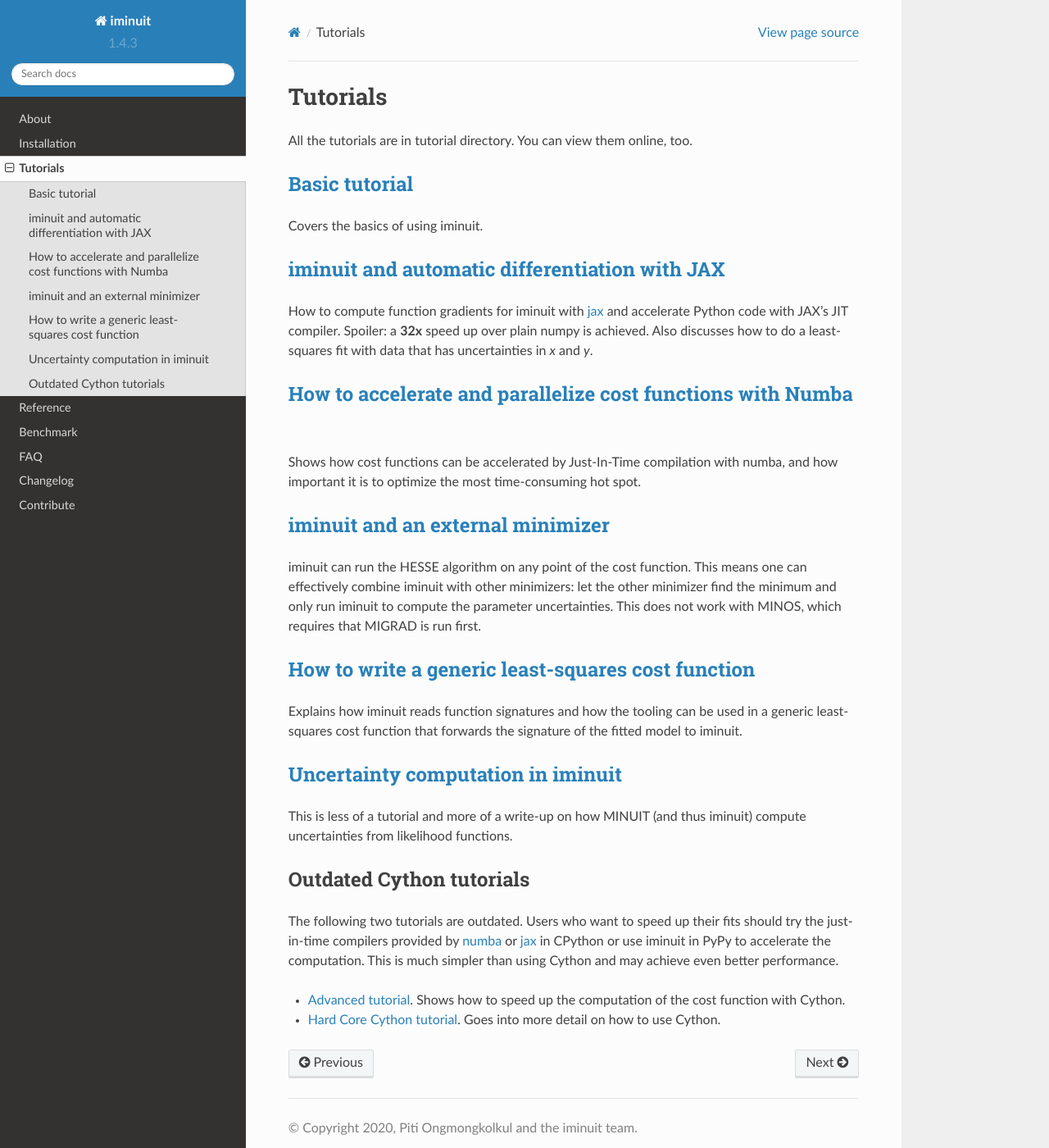
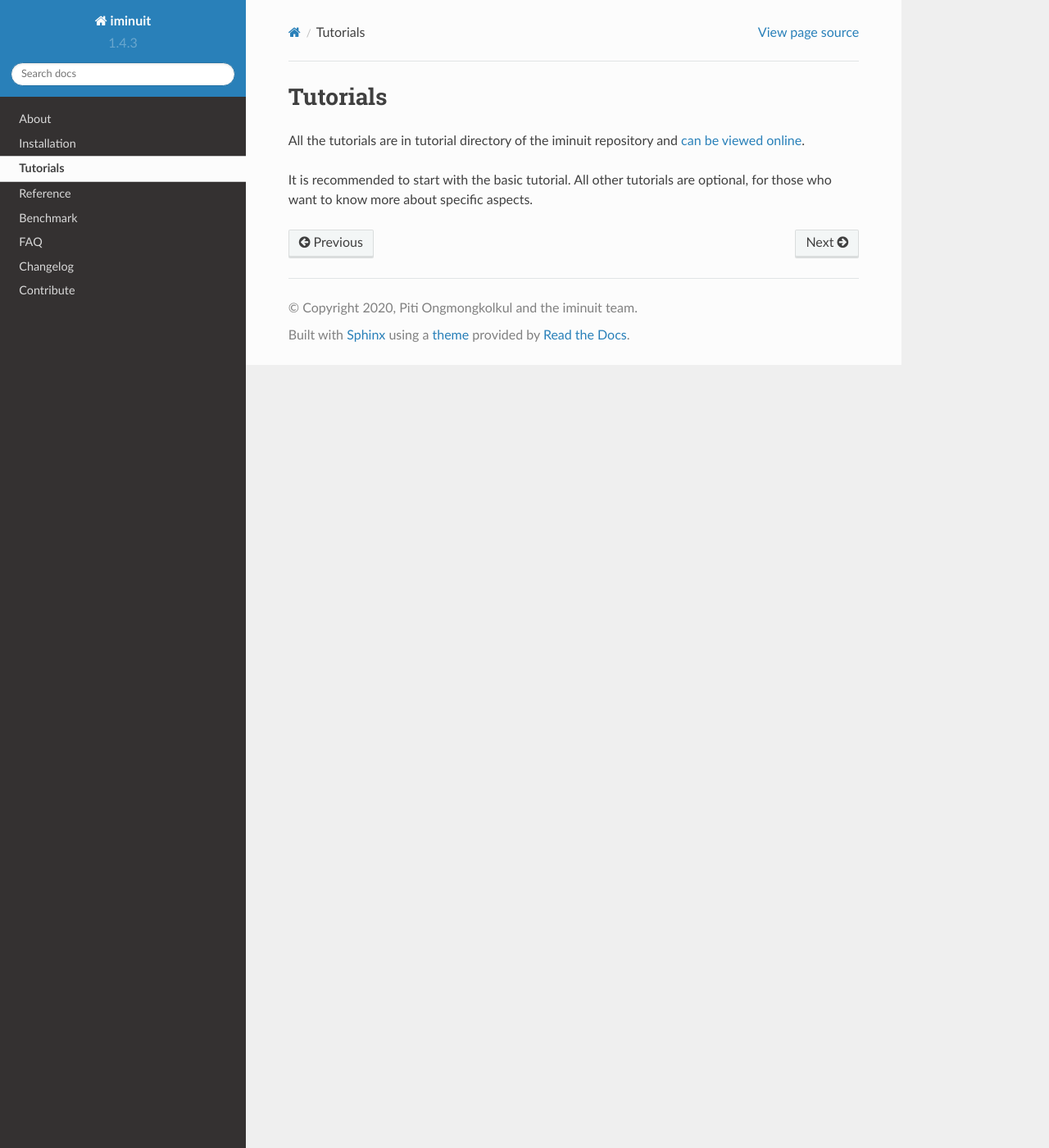
Before and after one commit to scikit-hep/iminuit, a Sphinx documentation site: the page built from doc/tutorials.rst, in a window 1280 px wide and 1400 px high. Shown: the whole window at 82% size. Built offline with Sphinx 7.4.7 and the Read the Docs theme 2.0.0, drawn with Linux system fonts in a browser that asks for light colours; the version number is read from the project's files by our own code.

Commit message:
update tutorial page

```diff
--- a/doc/tutorials.rst
+++ b/doc/tutorials.rst
@@ -5,45 +5,6 @@
 Tutorials
 =========
 
-All the tutorials are in tutorial directory. You can view them online, too.
+All the tutorials are in tutorial directory of the iminuit repository and `can be viewed online <http://nbviewer.ipython.org/urls/raw.github.com/scikit-hep/iminuit/master/tutorial/>`_.
 
-`Basic tutorial <http://nbviewer.ipython.org/urls/raw.github.com/scikit-hep/iminuit/master/tutorial/basic_tutorial.ipynb>`_
----------------------------------------------------------------------------------------------------------------------------------
-
-Covers the basics of using iminuit.
-
-`iminuit and automatic differentiation with JAX <http://nbviewer.ipython.org/urls/raw.github.com/scikit-hep/iminuit/master/tutorial/automatic_differentiation.ipynb>`_
-----------------------------------------------------------------------------------------------------------------------------------------------------------------------
-
-How to compute function gradients for iminuit with jax_ and accelerate Python code with JAX's JIT compiler. Spoiler: a **32x** speed up over plain numpy is achieved. Also discusses how to do a least-squares fit with data that has uncertainties in *x* and *y*.
-
-`How to accelerate and parallelize cost functions with Numba <http://nbviewer.ipython.org/urls/raw.github.com/scikit-hep/iminuit/master/tutorial/jit_compilation_andparallelization_with_numba.ipynb>`_
----------------------------------------------------------------------------------------------------------------------------------------------------------------------------------------------------------
-
-Shows how cost functions can be accelerated by Just-In-Time compilation with numba, and how important it is to optimize the most time-consuming hot spot.
-
-`iminuit and an external minimizer <http://nbviewer.ipython.org/urls/raw.github.com/scikit-hep/iminuit/master/tutorial/iminuit_and_external_minimizer.ipynb>`_
---------------------------------------------------------------------------------------------------------------------------------------------------------------
-
-iminuit can run the HESSE algorithm on any point of the cost function. This means one can effectively combine iminuit with other minimizers: let the other minimizer find the minimum and only run iminuit to compute the parameter uncertainties. This does not work with MINOS, which requires that MIGRAD is run first.
-
-`How to write a generic least-squares cost function <http://nbviewer.ipython.org/urls/raw.github.com/scikit-hep/iminuit/master/tutorial/generic_least_squares_function.ipynb>`_
--------------------------------------------------------------------------------------------------------------------------------------------------------------------------------
-
-Explains how iminuit reads function signatures and how the tooling can be used in a generic least-squares cost function that forwards the signature of the fitted model to iminuit.
-
-`Uncertainty computation in iminuit <http://nbviewer.ipython.org/urls/raw.github.com/scikit-hep/iminuit/master/tutorial/hesse_and_minos.ipynb>`_
-------------------------------------------------------------------------------------------------------------------------------------------------
-
-This is less of a tutorial and more of a write-up on how MINUIT (and thus iminuit) compute uncertainties from likelihood functions.
-
-Outdated Cython tutorials
--------------------------
-
-The following two tutorials are outdated. Users who want to speed up their fits should try the just-in-time compilers provided by numba_ or jax_ in CPython or use iminuit in PyPy to accelerate the computation. This is much simpler than using Cython and may achieve even better performance.
-
-- `Advanced tutorial <http://nbviewer.ipython.org/urls/raw.github.com/scikit-hep/iminuit/master/tutorial/advanced_tutorial.ipynb>`_.
-  Shows how to speed up the computation of the cost function with Cython.
-
-- `Hard Core Cython tutorial <http://nbviewer.ipython.org/urls/raw.github.com/scikit-hep/iminuit/master/tutorial/hard_core_tutorial.ipynb>`_.
-  Goes into more detail on how to use Cython.
+It is recommended to start with the basic tutorial. All other tutorials are optional, for those who want to know more about specific aspects.
```
Also changed, not shown: doc/README.md (+1 -2 lines).
